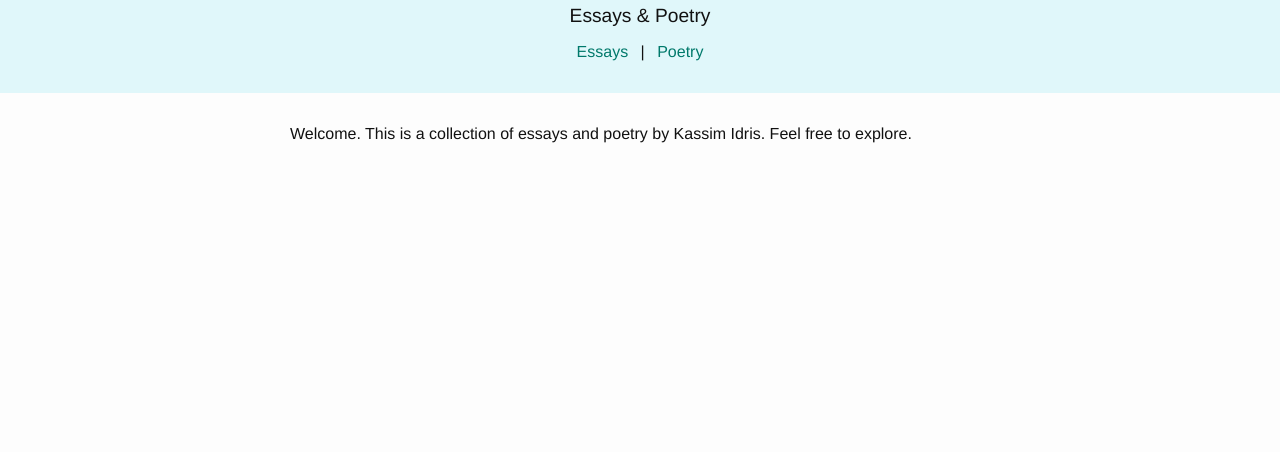
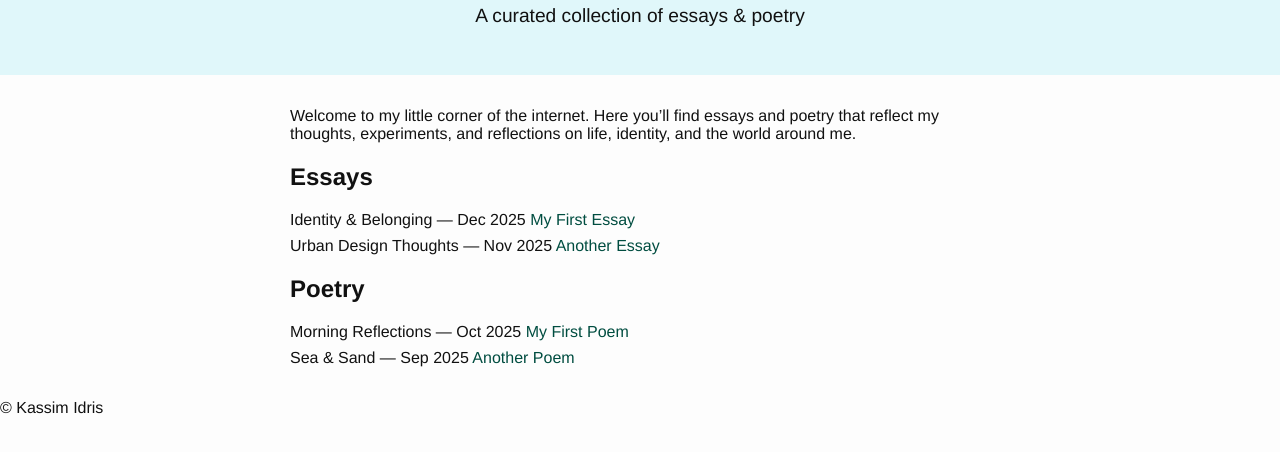
Before and after one commit to kassimidris/Kassim, a plain HTML site: page index.html in a window 1280 px wide. Shown: the part 80-532 px from the top of the page. Drawn offline with Linux system fonts and the light colour scheme.

Commit message:
index.html

```diff
--- a/index.html
+++ b/index.html
@@ -6,18 +6,40 @@
   <meta name="robots" content="noai, noimageai">
   <title>Kassim Idris</title>
   <link rel="stylesheet" href="style.css">
+  <link href="https://fonts.googleapis.com/css2?family=Roboto:wght@400;700&family=Playfair+Display:wght@400;700&display=swap" rel="stylesheet">
 </head>
 <body>
   <header>
     <h1>Kassim Idris</h1>
-    <p>Essays & Poetry</p>
-    <nav>
-      <a href="essays.html">Essays</a> |
-      <a href="poetry.html">Poetry</a>
-    </nav>
+    <p>A curated collection of essays & poetry</p>
   </header>
+
   <main>
-    <p>Welcome. This is a collection of essays and poetry by Kassim Idris. Feel free to explore.</p>
+    <section class="intro">
+      <p>Welcome to my little corner of the internet. Here you’ll find essays and poetry that reflect my thoughts, experiments, and reflections on life, identity, and the world around me.</p>
+    </section>
+
+    <section>
+      <h2>Essays</h2>
+      <ul>
+        <li><span class="meta">Identity & Belonging — Dec 2025</span> <a href="essays/my-first-essay.pdf" target="_blank">My First Essay</a></li>
+        <li><span class="meta">Urban Design Thoughts — Nov 2025</span> <a href="essays/another-essay.pdf" target="_blank">Another Essay</a></li>
+        <!-- Add more essays here -->
+      </ul>
+    </section>
+
+    <section>
+      <h2>Poetry</h2>
+      <ul>
+        <li><span class="meta">Morning Reflections — Oct 2025</span> <a href="poetry/my-first-poem.pdf" target="_blank">My First Poem</a></li>
+        <li><span class="meta">Sea & Sand — Sep 2025</span> <a href="poetry/another-poem.pdf" target="_blank">Another Poem</a></li>
+        <!-- Add more poems here -->
+      </ul>
+    </section>
   </main>
+
+  <footer>
+    <p>© Kassim Idris</p>
+  </footer>
 </body>
 </html>
```
